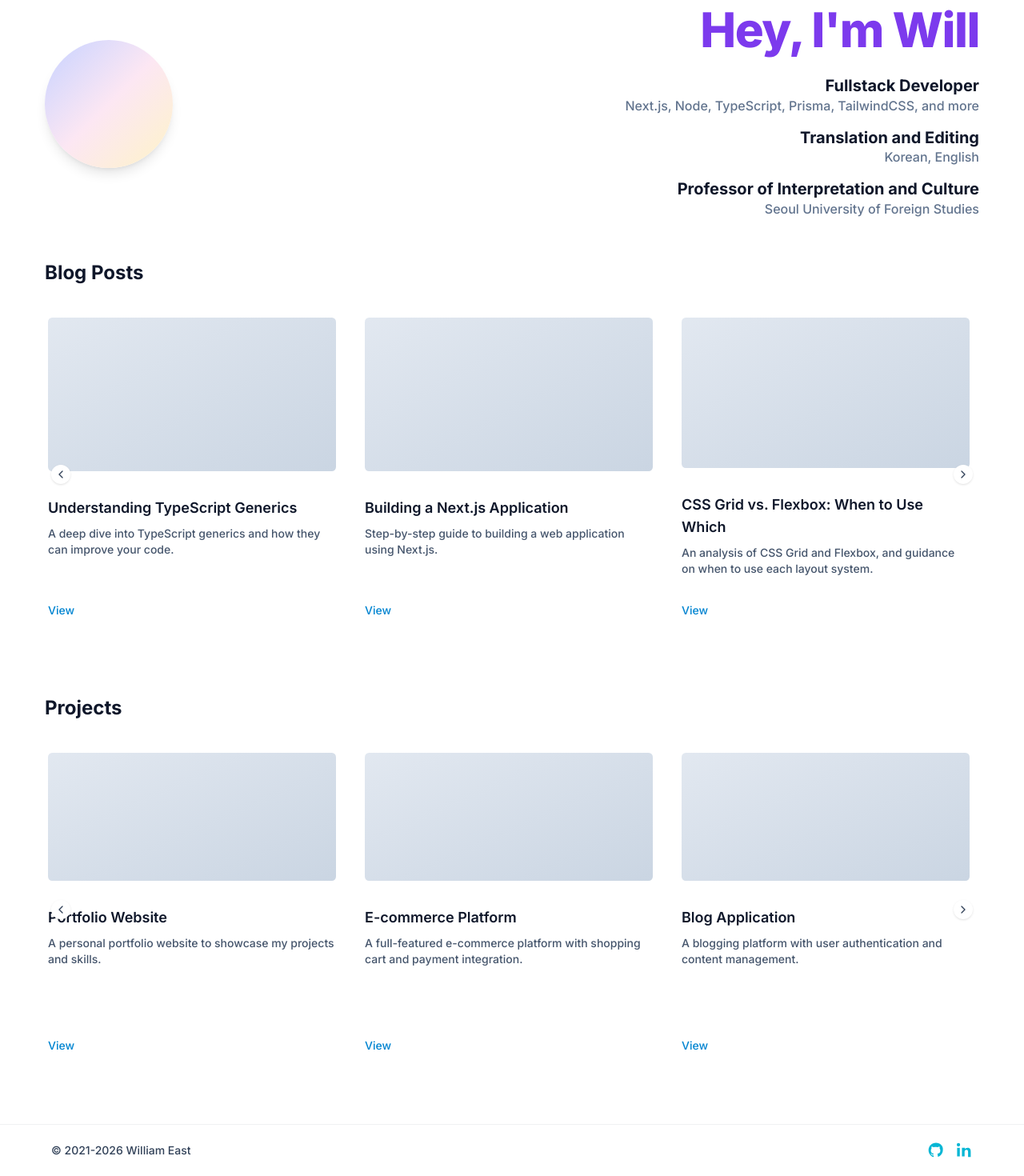
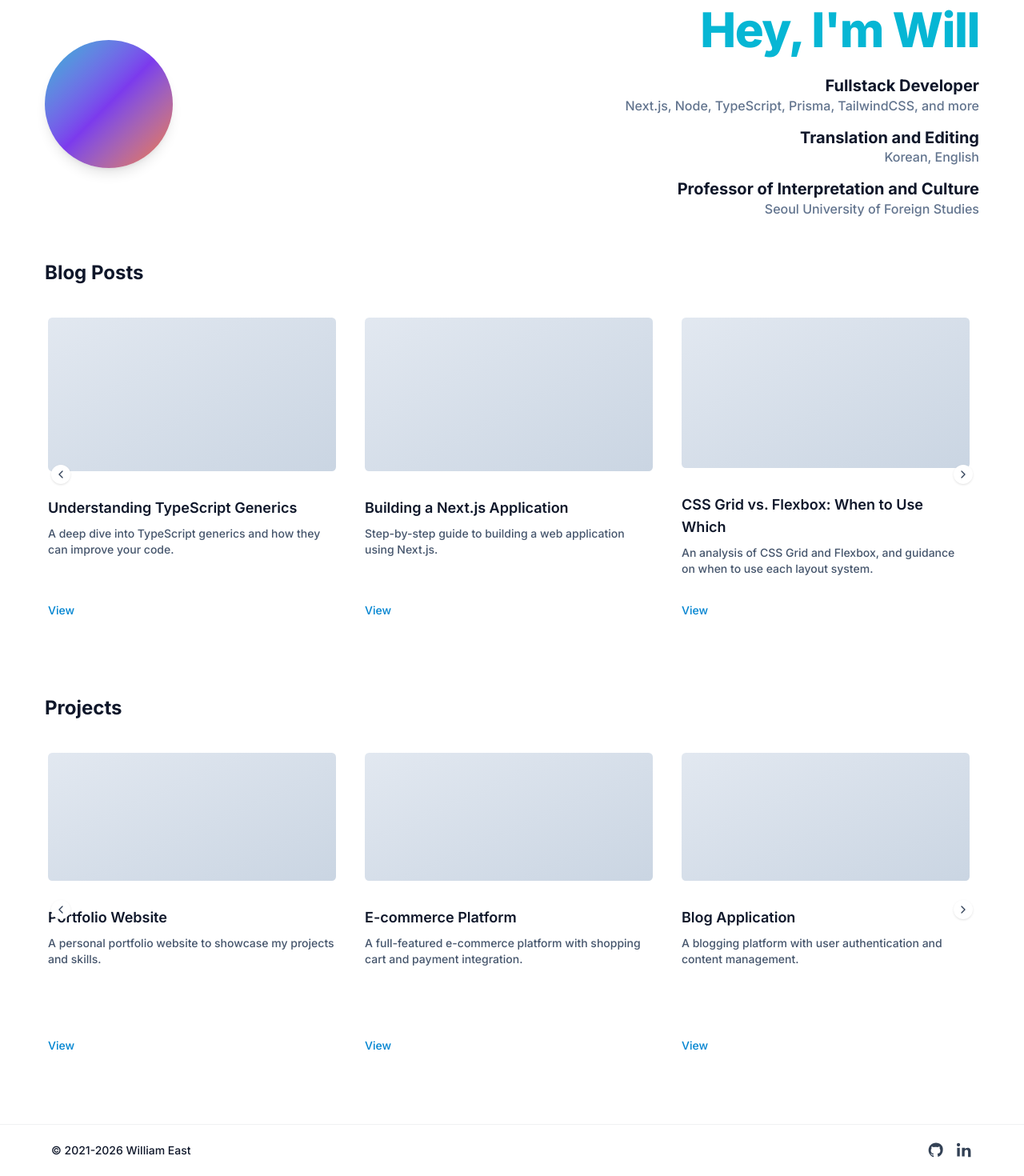
Before and after one commit to wjbetech/blogfolio, a Next.js app: page / in a window 1280 px wide. Shown: the part 112-1582 px from the top of the page at 80% size. Built offline with nearby package versions, Linux system fonts and the light colour scheme.

Commit message:
feat/theme-drawer: applying some of the custom theming to parts of the app

```diff
--- a/src/components/Footer/Footer.tsx
+++ b/src/components/Footer/Footer.tsx
@@ -6,9 +6,9 @@ export default function Footer() {
   const year = new Date().getFullYear();
 
   return (
-    <footer className="border-t bg-white">
+    <footer className="border-t">
       <div className="max-w-7xl mx-auto px-4 md:px-16 flex items-center justify-between h-16">
-        <div className="text-sm text-slate-700">© 2021-{year} William East</div>
+        <div className="text-sm text-headline">© 2021-{year} William East</div>
 
         <nav className="flex items-center gap-4 text-sm">
           <Link
@@ -17,7 +17,7 @@ export default function Footer() {
             rel="noopener noreferrer"
             className="flex items-center gap-2"
             aria-label="GitHub">
-            <GithubIcon className="w-5 h-5 text-primary" />
+            <GithubIcon className="w-5 h-5 text-paragraph" />
           </Link>
 
           <Link
@@ -26,7 +26,7 @@ export default function Footer() {
             rel="noopener noreferrer"
             className="flex items-center gap-2"
             aria-label="LinkedIn">
-            <LinkedInIcon className="w-5 h-5 text-primary" />
+            <LinkedInIcon className="w-5 h-5 text-paragraph" />
           </Link>
         </nav>
       </div>
--- a/src/components/Hero/Hero.tsx
+++ b/src/components/Hero/Hero.tsx
@@ -3,11 +3,11 @@ export default function Hero() {
     <section className="w-full pb-12">
       <div className="max-w-7xl px-4 mx-auto flex flex-col md:flex-row items-center gap-6">
         <div className="shrink-0">
-          <div className="w-32 h-32 md:w-40 md:h-40 rounded-full bg-linear-to-br from-indigo-200 via-pink-100 to-amber-100 shadow-lg" />
+          <div className="w-32 h-32 md:w-40 md:h-40 rounded-full bg-linear-to-br from-accent via-accent2 to-accent3 shadow-lg" />
         </div>
 
         <div className="flex-1 text-right">
-          <h1 className="text-4xl md:text-6xl font-extrabold tracking-tight text-accent2 leading-tight">
+          <h1 className="text-4xl md:text-6xl font-extrabold tracking-tight text-accent leading-tight">
             Hey, I&apos;m Will
           </h1>
 
--- a/src/components/Navbar/Navbar.tsx
+++ b/src/components/Navbar/Navbar.tsx
@@ -36,7 +36,7 @@ export default function Navbar({
               <Link
                 key={link.id}
                 href={link.href}
-                className={`text-sm ${pathname === link.href ? "font-semibold" : "text-slate-700"}`}>
+                className={`text-sm ${pathname === link.href ? "font-semibold" : "text-paragraph"}`}>
                 {link.label}
               </Link>
             ))}
@@ -47,7 +47,7 @@ export default function Navbar({
             aria-label="Theme settings"
             aria-expanded={isDrawerOpen}
             onClick={() => onToggle?.()}
-            className="ml-6 p-2 rounded-full bg-slate-100 hover:bg-slate-200 flex items-center justify-center cursor-pointer">
+            className="ml-6 p-2 rounded-full hover:bg-bg200 flex items-center justify-center cursor-pointer">
             <ColorPaletteIcon className="text-primary" />
           </button>
         </div>
```
